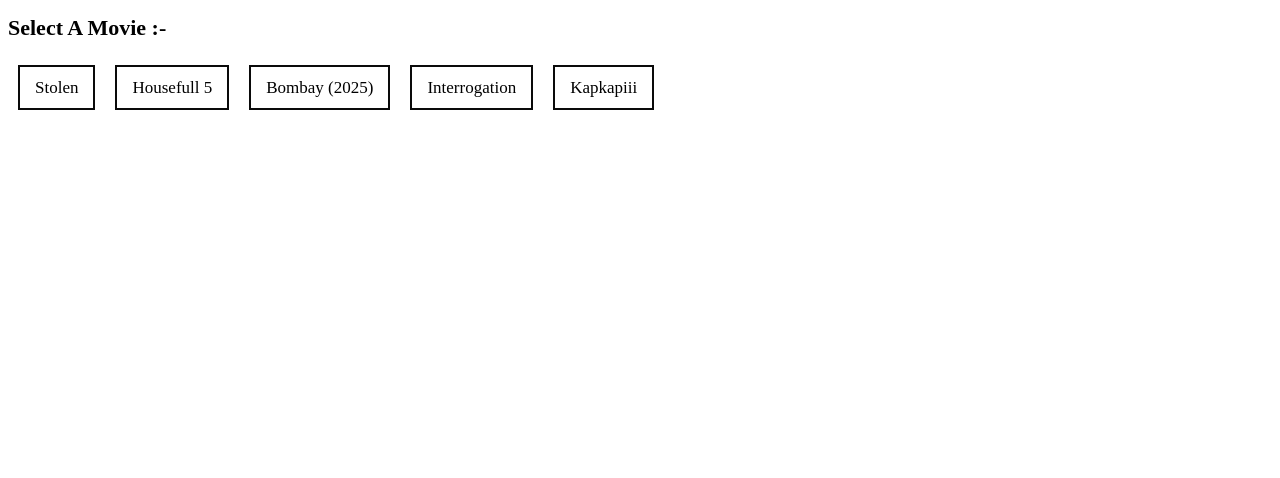
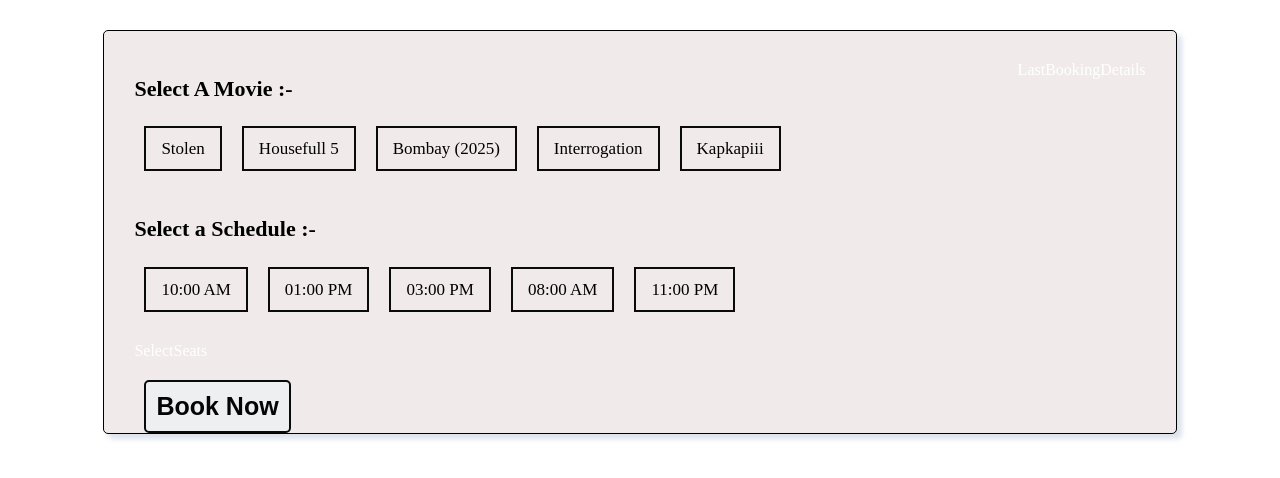
Before and after one commit to anshu-dahiya/Book-My-Show, a React (Create React App) app in the folder frontend/: page / in a window 1280 px wide. Shown: the top 478 px of the page. Built offline with nearby package versions, Linux system fonts and the light colour scheme.

Commit message:
new components for home page

```diff
--- /dev/null
+++ b/frontend/src/Components/LastBookingDetails.js
@@ -0,0 +1,9 @@
+import React from 'react'
+
+const LastBookingDetails = () => {
+  return (
+    <div>LastBookingDetails</div>
+  )
+}
+
+export default LastBookingDetails
--- /dev/null
+++ b/frontend/src/Components/SelectSeats.js
@@ -0,0 +1,9 @@
+import React from 'react'
+
+const SelectSeats = () => {
+  return (
+    <div>SelectSeats</div>
+  )
+}
+
+export default SelectSeats
--- /dev/null
+++ b/frontend/src/Components/TimeSchedule.js
@@ -0,0 +1,25 @@
+import React from 'react'
+import { slots } from '../data'
+import RadioComponent from './RadioComponent'
+import '../Css/TimeSchedule.css'
+
+const TimeSchedule = () => {
+  return (
+    <>
+    <div className='Slot_container'>
+      <h1 className='TS_heading'>Select a Schedule :- </h1>
+
+      <div className='TS_main_container'>
+        {slots.map((element,index) => {
+          return(
+            <RadioComponent text={element} key={index}/>
+          )
+        })}
+      </div>
+
+    </div>
+    </>
+  )
+}
+
+export default TimeSchedule
--- a/frontend/src/Css/Home.css
+++ b/frontend/src/Css/Home.css
@@ -1,3 +1,40 @@
-.select_movie_component{
+.container{
+    width: 80%;
+    margin: 30px auto;
+    padding: 30px 30px 0px 30px;
+    background-color: #f0eaea;
+    border: 1px black solid;
+    border-radius: 5px;
+    color: #fff;
+    box-shadow: 5px 5px 5px rgba(199, 207, 224, 0.6);
+}
+
+.select_movie_container{
     flex-grow: 1;
 }
+
+.BN-btn{
+    padding: 10px;
+    border: none;
+    margin-top: 20px;
+    left: 10px;
+    border-radius: 5px;
+    cursor: pointer;
+    font-size: 25px;
+    color: rgb(5, 5, 5);
+    font-weight: bold;
+    background-color: rgb(238, 239, 241);
+    border: 2px solid rgb(10, 10, 10);
+    position: relative;
+}
+
+.BN-btn:hover{
+    background-color: rgba(255, 0, 55, 0.664);
+    color: #fff;
+}
+
+.wrapper{
+    display: flex;
+    flex-grow: 0;
+    overflow: visible;
+}
--- /dev/null
+++ b/frontend/src/Css/TimeSchedule.css
@@ -0,0 +1,13 @@
+.TS_heading{
+    width: 100%;
+    font-size: 22px;
+    color: black;
+}
+
+.TS_main_container{
+    display: flex;
+    justify-content: flex-start;
+    flex-wrap: wrap;
+    margin-bottom: 20px;
+    color: black;
+}
--- a/frontend/src/Pages/Home.js
+++ b/frontend/src/Pages/Home.js
@@ -1,13 +1,28 @@
 import React from 'react'
 import SelectMovie from '../Components/SelectMovie'
 import '../Css/Home.css'
+import LastBookingDetails from '../Components/LastBookingDetails'
+import TimeSchedule from '../Components/TimeSchedule'
+import SelectSeats from '../Components/SelectSeats'
 
 const Home = () => {
   return (
-    <div>
-        <div className='select_movie_component'>
+    <div className='container'>
+      <div className='wrapper'>
+        <div className='select_movie_container'>
           <SelectMovie/>
         </div>
+
+        <div className='last_booking_details_container'>
+           <LastBookingDetails/>
+        </div>
+      </div>
+
+       <div className='time_seats_container'>
+          <TimeSchedule/>
+          <SelectSeats/>
+          <button className='BN-btn'>Book Now</button>
+       </div>
     </div>
   )
 }
--- a/frontend/src/data.js
+++ b/frontend/src/data.js
@@ -2,3 +2,4 @@ let moviesList = ['Stolen','Housefull 5','Bombay (2025)','Interrogation','Kapkap
 let slots = ['10:00 AM','01:00 PM','03:00 PM','08:00 AM','11:00 PM'];
 
 exports.moviesList = moviesList;
+exports.slots = slots;
```
